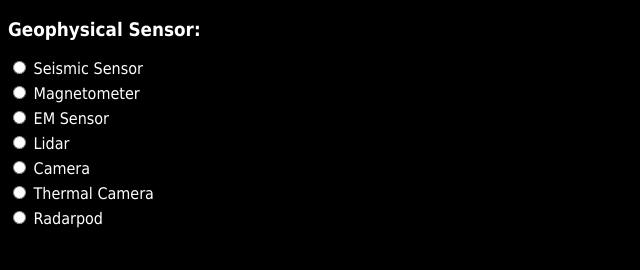
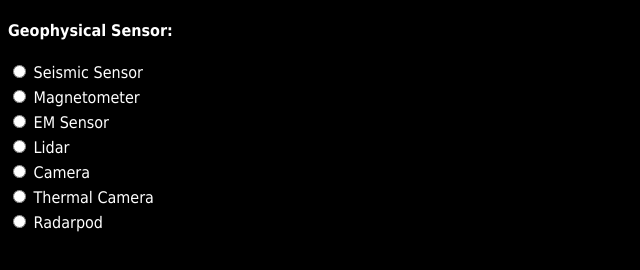
Before and after one commit to robiah96/radbutton4exp, a plain HTML site: page index.html in a window 1280 px wide. Shown: the full height of the page, 0-640 px from the left. Drawn offline with Linux system fonts and the light colour scheme.

Commit message:
Update index.html

```diff
--- a/index.html
+++ b/index.html
@@ -6,22 +6,23 @@
             color: white; /* Set text color to white */
             background-color: black; /* Optional: set background color to black for contrast */
             font-family: 'Avenir Next', Tahoma, Arial, sans-serif; /* Set font family to Avenir Next with fallback options */
+
         }
         .radio-buttons {
-            margin: 10px 0;
+            margin: 5px 0;
         }
         .radio-buttons label {
             display: block;
             margin: 5px 0;
         }
-        h3 {
+        h4 {
             color: white; /* Ensure the heading is also white */
         }
     </style>
 </head>
 <body>
 
-<h3>Geophysical Sensor:</h3>
+<h4>Geophysical Sensor:</h4>
 <div class="radio-buttons">
     <label>
         <input type="radio" name="sensor" value="Seismic_Sensor"> Seismic Sensor
```
